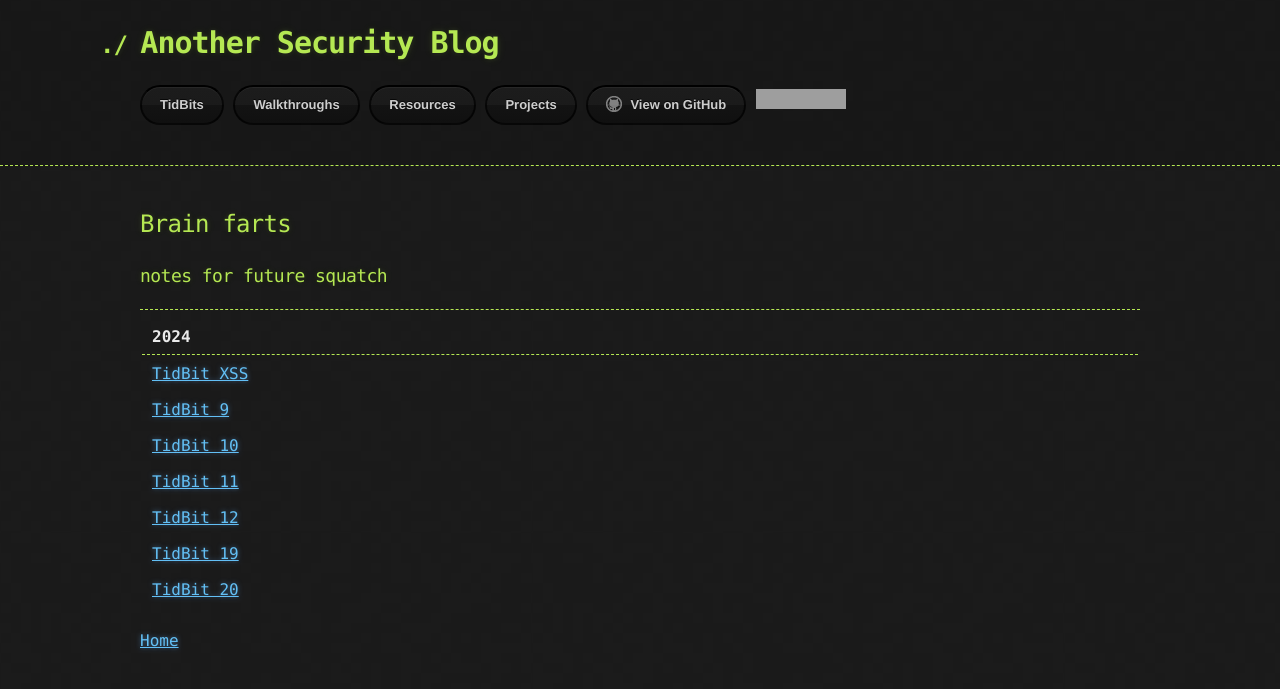
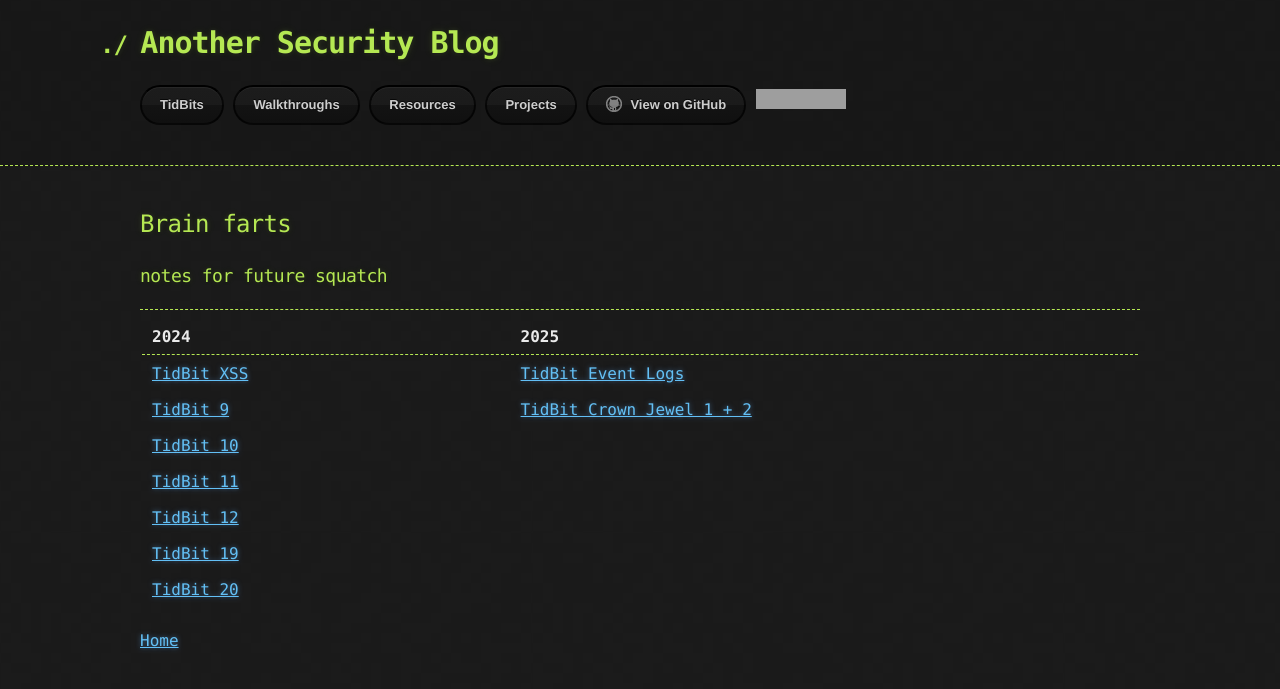
Before and after one commit to CyberCasquatch/cybercasquatch.github.io, a Jekyll site: the page built from TidBits-Main.md, in a window 1280 px wide. Shown: the top 689 px of the page. Built offline with Jekyll 4.4.1, drawn with Linux system fonts in a browser that asks for light colours; the repository's description, which GitHub fills in, is left out; grey boxes are pictures that could not be loaded.

Commit message:
Update TidBits-Main.md

```diff
--- a/TidBits-Main.md
+++ b/TidBits-Main.md
@@ -12,10 +12,10 @@ comments: false
 ***
 
 
-| 2024              |
-|:------------------|
-| [TidBit XSS](_posts/TidBits/2024-09-03-TidBit-XSS.markdown) |
-| [TidBit 9](_posts/TidBits/2024-09-03-TidBit-9.markdown) |
+| 2024              |                                              |2025               |
+|:------------------|                                              |:------------------|
+| [TidBit XSS](_posts/TidBits/2024-09-03-TidBit-XSS.markdown) |    |[TidBit Event Logs](_posts/TidBits/2025-05-16-EventLogs.md) |
+| [TidBit 9](_posts/TidBits/2024-09-03-TidBit-9.markdown) |        |[TidBit Crown Jewel 1 + 2](_posts/TidBits/2025-05-16-TBCJ12.md) |
 | [TidBit 10](_posts/TidBits/2024-09-03-TidBit-10.markdown) |
 | [TidBit 11](_posts/TidBits/2024-09-03-TidBit-11.markdown) |
 | [TidBit 12](_posts/TidBits/2024-09-03-TidBit-12.markdown) |
```
